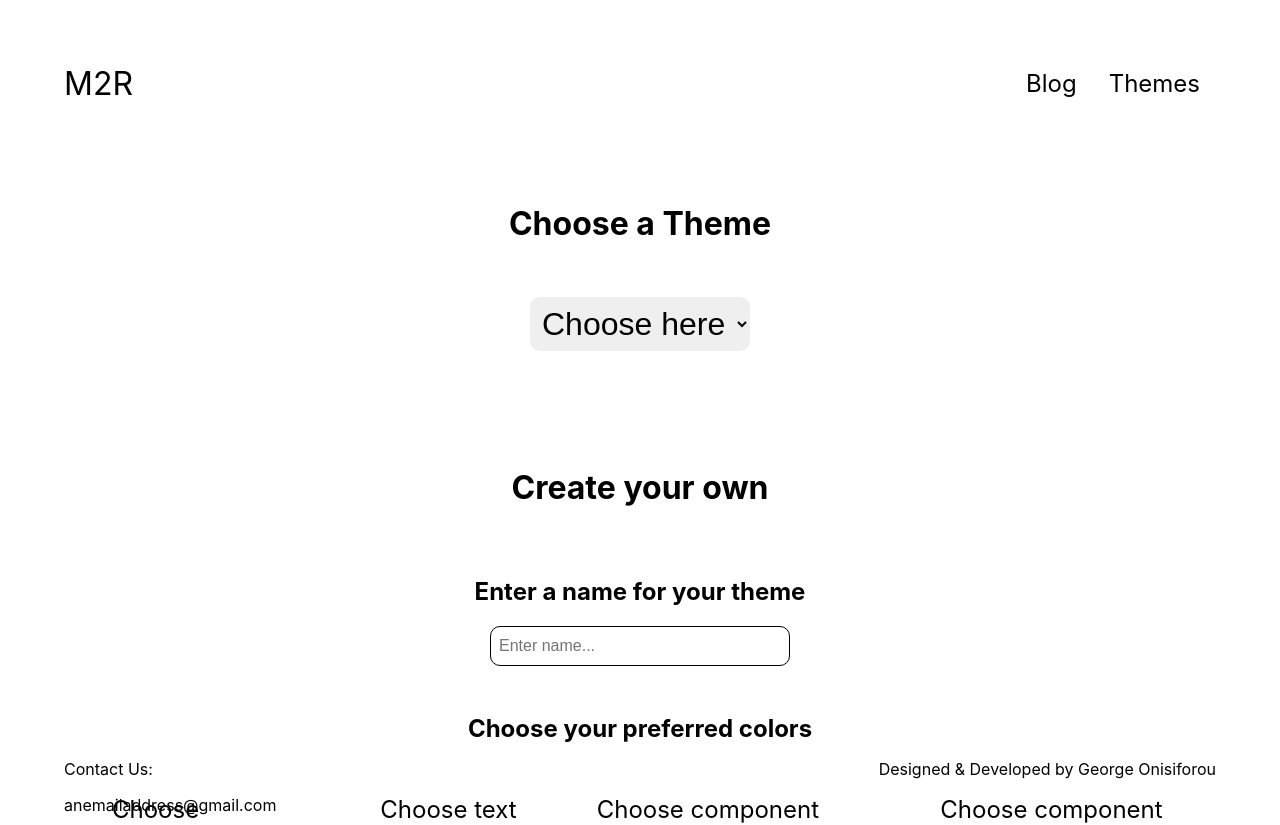
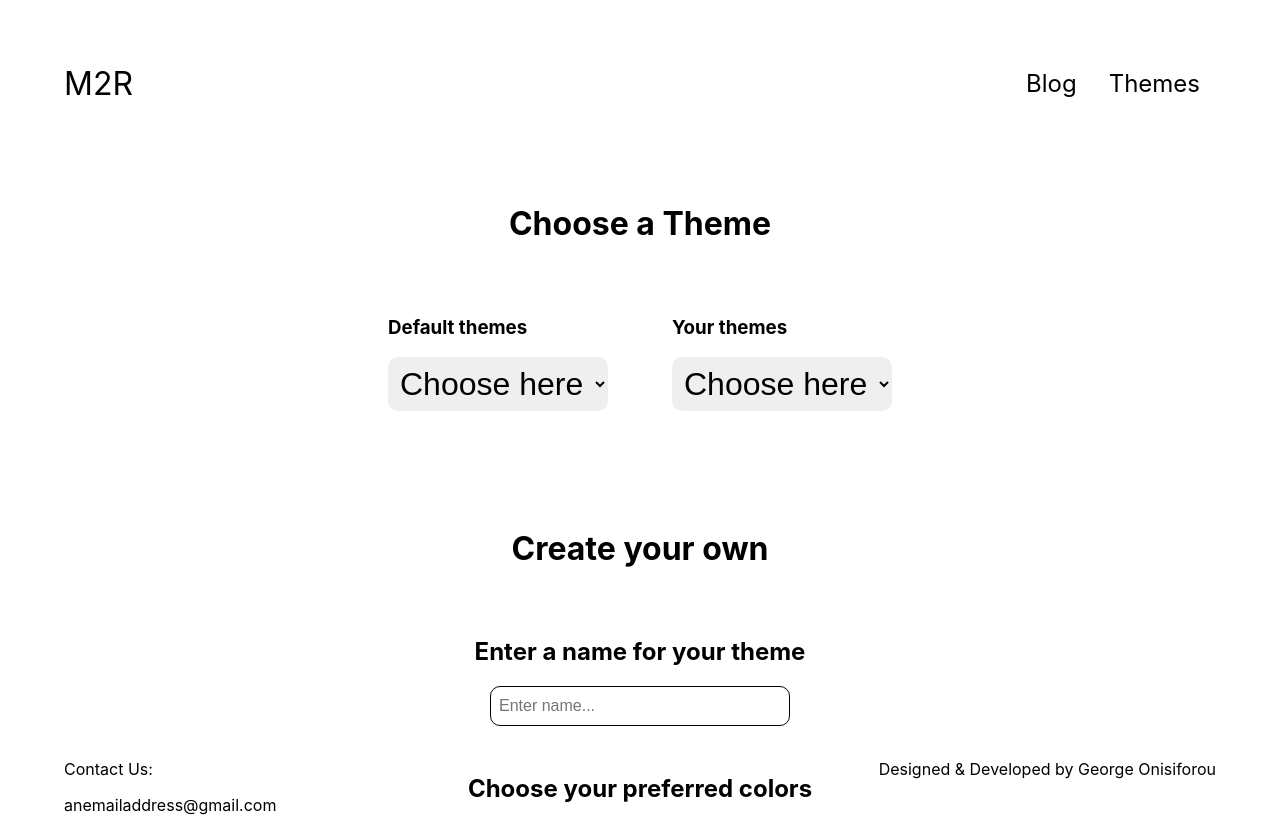
Before and after one commit to vaslabs-ltd/Markdown-to-React, a Next.js app: page /themes in a window 1280 px wide. Shown: the top 825 px of the page. Built offline with nearby package versions, Linux system fonts and the light colour scheme.

Commit message:
custom themes functional

```diff
--- a/pages/themes.js
+++ b/pages/themes.js
@@ -6,6 +6,11 @@ import { useEffect } from 'react';
 export default function Themes(custom_themes) {
 
     const [selected, setSelected] = useState(null)
+    const [selectedCustom, setSelectedCustom] = useState(null)
+    const [customThemesArray, setCustomThemesArray] = useState(null)
+    const [themesArray,setThemesArray] = useState([]);
+
+
 
     useEffect(() => {
 
@@ -44,7 +49,9 @@ export default function Themes(custom_themes) {
           document.documentElement.style.setProperty('--comp_text_color', custom_themes.custom_themes[5].componentText);
         }
 
-      },[selected])
+      },[selected]);
+
+
 
       const handleSave = (e) => {
         e.preventDefault();
@@ -69,8 +76,8 @@ export default function Themes(custom_themes) {
         const selectedComponentColor = componentColorPicker.value;
         const selectedComponentTextColor = compTextColorPicker.value;
 
-        const themesArray = themes;
-        console.log(themesArray);
+
+
 
         const customTheme = {
           theme: themeName,
@@ -80,12 +87,38 @@ export default function Themes(custom_themes) {
           componentText: selectedComponentTextColor
         }
         themesArray.push(customTheme);
-        console.log(themesArray);
+
+        const newArray = themesArray;
+        setThemesArray(newArray);
+
+        setCustomThemesArray(newArray);
+
+
+
+        console.log(customThemesArray);
+        console.log(selectedCustom);
 
 
 
 
         }
+
+        useEffect(() => {
+
+          if(customThemesArray != null){
+            customThemesArray.map((entry, key) => {
+              if(selectedCustom == entry.theme){
+                document.documentElement.style.setProperty('--text_color', entry.textColor);
+                document.documentElement.style.setProperty('--comp_color', entry.componentBg);
+                document.documentElement.style.setProperty('--background_color', entry.bgColor);
+                document.documentElement.style.setProperty('--comp_text_color', entry.componentText);
+              }
+            })
+          }
+
+
+
+        }, [selectedCustom]);
 
 
 
@@ -94,7 +127,9 @@ export default function Themes(custom_themes) {
         <div>
             <h1>Choose a Theme</h1>
         </div>
+        <div className='chooseThemeContainer'>
           <div className='themesList'>
+          <h3>Default themes</h3>
               <select name="themes" onChange={(e) => setSelected(e.target.value || null)}
           value={selected || ""}>
               <option value="" selected disabled hidden>Choose here</option>
@@ -110,16 +145,34 @@ export default function Themes(custom_themes) {
               </select>
 
           </div>
+
+          <div className='themesList'>
+          <h3>Your themes</h3>
+              <select name="themes" onChange={(e) => setSelectedCustom(e.target.value || null)}
+          value={selectedCustom || ""}>
+              <option value="" selectedCustom disabled hidden>Choose here</option>
+
                   {
-            (selected != null) ?
-                <h2>You have chosen the {selected} theme. Enjoy!</h2> : null
+                  customThemesArray != null ?
+                  customThemesArray.map((theme, key) =>
+                    <option key={key} value={theme.theme}>{theme.theme}</option>
+                  )
+                  :
+                  null
+
 
                   }
+              </select>
+
+          </div>
+
+          </div>
+
 
         <form className='createTheme' onSubmit={handleSave}>
           <h1>Create your own</h1>
           <h2>Enter a name for your theme</h2>
-          <input type="text" className='themeName' id="themeName" placeholder="Enter name..."></input>
+          <input type="text" className='themeName' id="themeName" placeholder="Enter name..." required></input>
           <h2>Choose your preferred colors</h2>
           <div className='chooseProps'>
 
--- a/styles/globals.css
+++ b/styles/globals.css
@@ -111,6 +111,11 @@ a {
   width: 50px;
   height: 30px;
   background-color: transparent;
+}
+
+.chooseThemeContainer{
+  display: flex;
+  justify-content: space-between;
 }
 
 .saveTheme{
```
Lines whose indentation alone changed are shown as unchanged.
